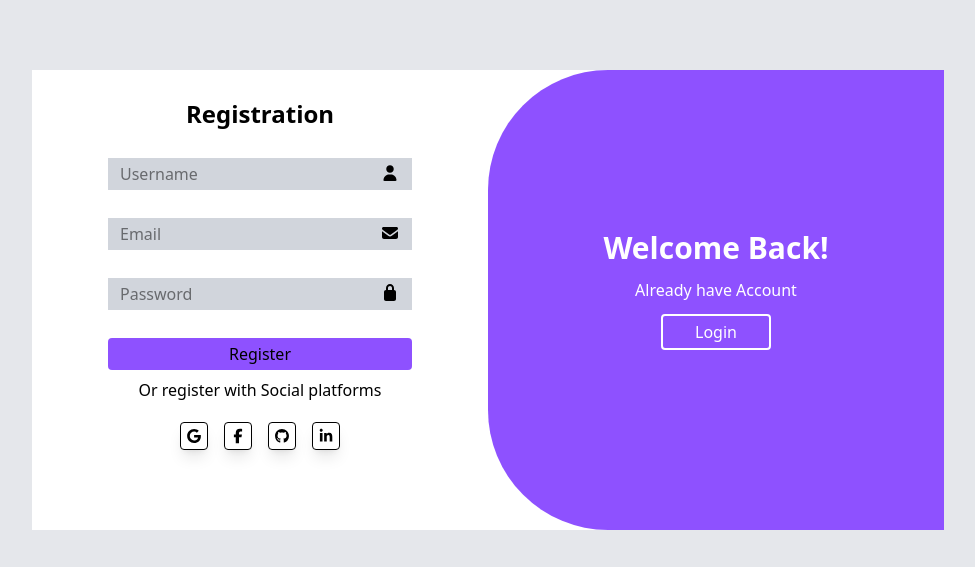
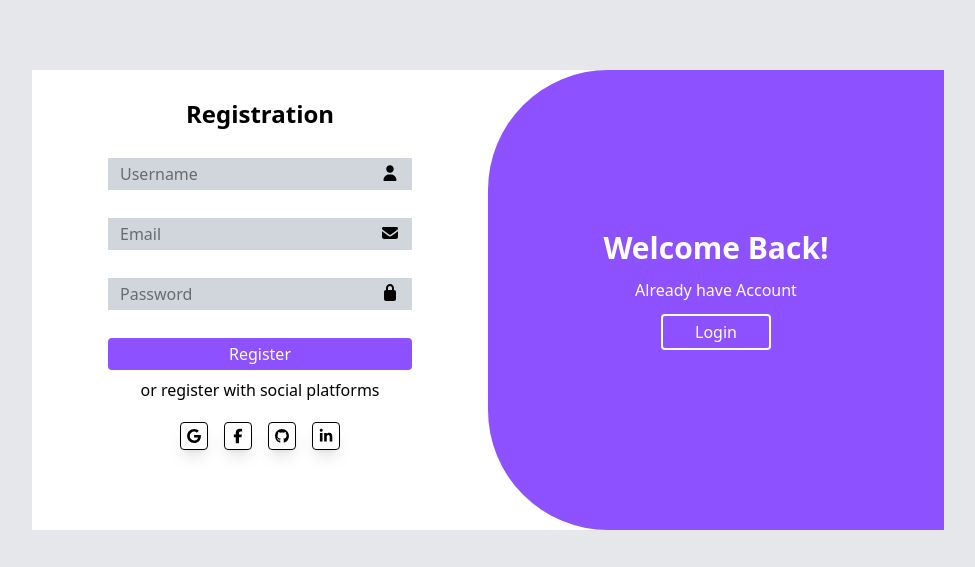
Before and after one commit to Fahad-Javed20/UI-Practise-Components, a React (Vite) app: page / in a window 1280 px wide. Shown: the part 762-1329 px from the top of the page, without its empty margins (152-1127 px from the left). Before the commit the page ends 1292 px from the top, so only its background shows below. Built offline with nearby package versions, Linux system fonts and the light colour scheme.

Commit message:
Update RegistrationForm1.tsx

```diff
--- a/src/components/RegistrationForm1.tsx
+++ b/src/components/RegistrationForm1.tsx
@@ -1,7 +1,7 @@
 const RegistrationForm1 = () => {
   return (
-    <div className="flex justify-center">
-      <div className="bg-white w-9/12 h-10/12 grid grid-cols-2 ">
+    <div className="flex justify-center ">
+      <div className="bg-white w-9/12 h-10/12 grid grid-cols-2 mb-10">
         <div className="bg-white text-center rounded-tl-2xl rounded-bl-2xl">
           <h1 className="pt-7 font-bold text-2xl">Registration</h1>
           <div>
@@ -59,10 +59,10 @@ const RegistrationForm1 = () => {
               </svg>
             </span>
           </div>
-          <button className="mt-7 bg-violet-500 px-3 py-1 w-2/3 rounded">
+          <button className="mt-7 bg-violet-500 px-3 py-1 w-2/3 rounded text-white">
             Register
           </button>
-          <p className="mt-2">Or register with Social platforms</p>
+          <p className="mt-2">or register with social platforms</p>
 
           <div className="flex justify-center gap-4 mb-20 mt-5">
             <svg
```
